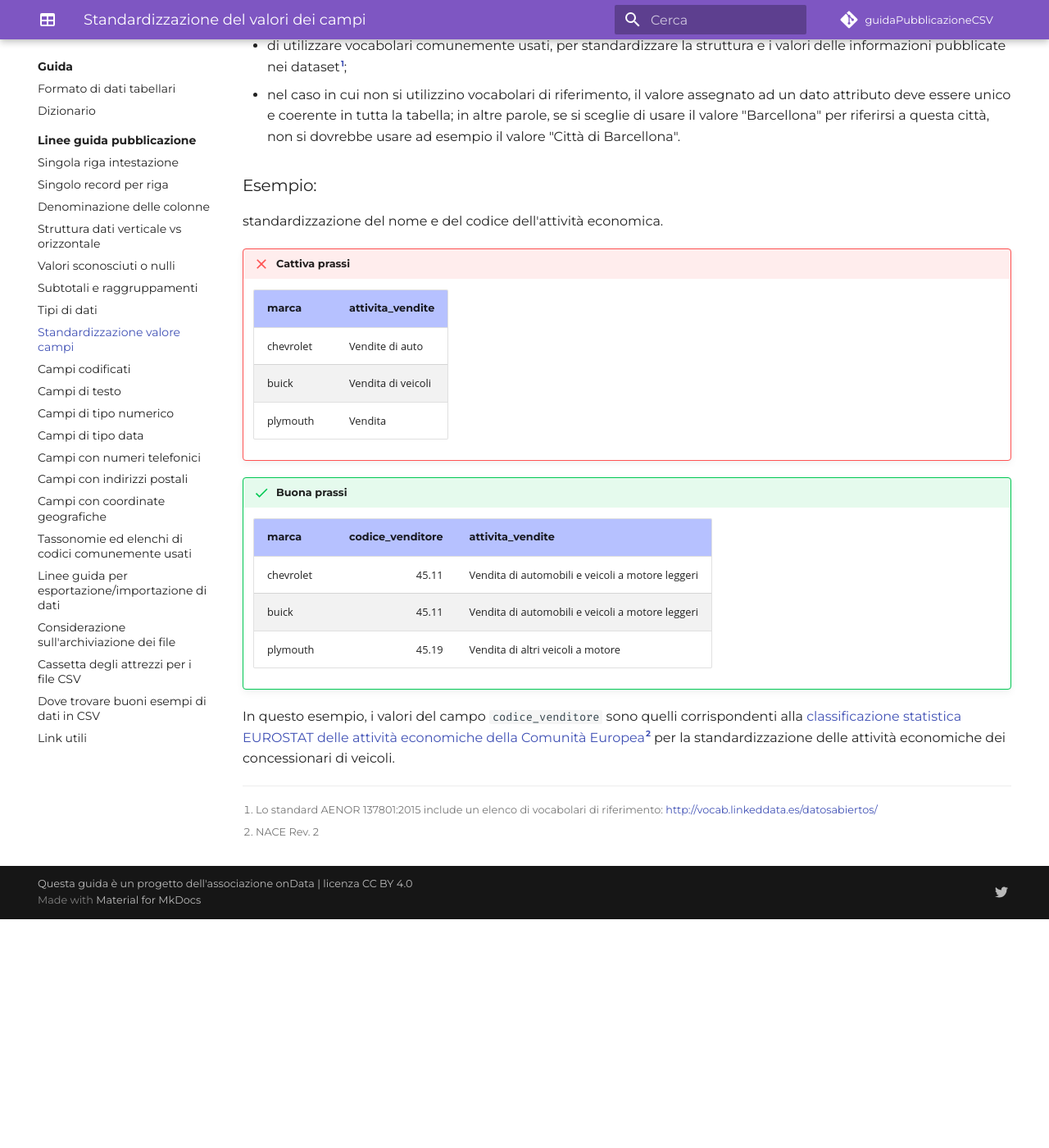
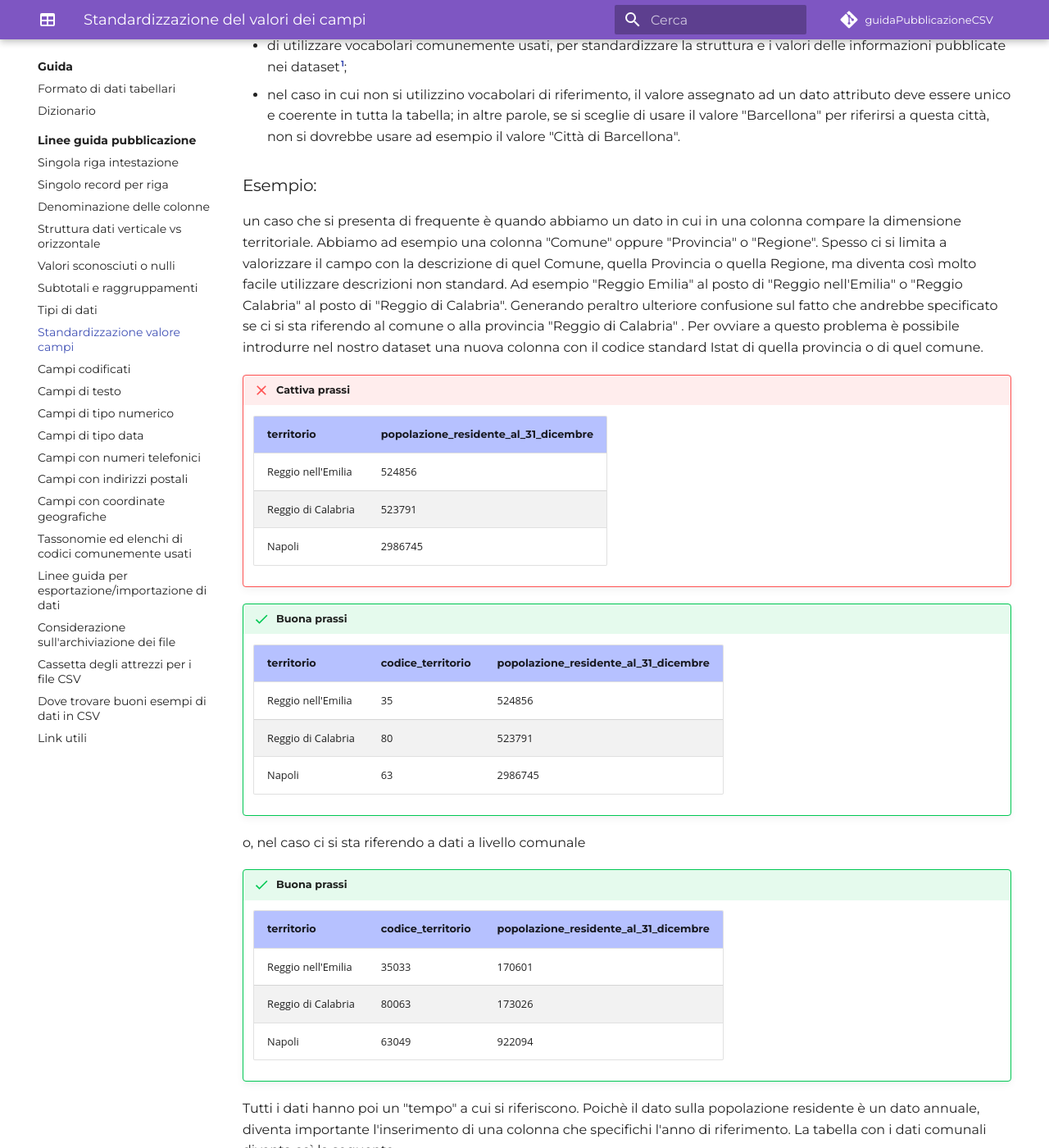
Before and after one commit to ondata/guidaPraticaPubblicazioneCSV, an MkDocs documentation site: the page built from docs/guida/linee_guida_pubblicazione/P08_standardizzazione_valori_campi.md, in a window 1280 px wide and 1400 px high, scrolled down 460 px. Shown: the whole window at 82% size. Built offline with MkDocs 1.6.1 and Material for MkDocs 9.7.7, drawn with Linux system fonts in a browser that asks for light colours; comment, search, counter and statistics services are not loaded; before the commit the page ends 1581 px from its top, so only the background shows below that; some of the changed text lies outside the part shown.

Commit message:
Update P08_standardizzazione_valori_campi.md

```diff
--- a/docs/guida/linee_guida_pubblicazione/P08_standardizzazione_valori_campi.md
+++ b/docs/guida/linee_guida_pubblicazione/P08_standardizzazione_valori_campi.md
@@ -23,7 +23,49 @@ Si raccomanda:
 
 
 ### Esempio:
-standardizzazione del nome e del codice dell'attività economica.
+un caso che si presenta di frequente è quando abbiamo un dato in cui in una colonna compare la dimensione territoriale. Abbiamo ad esempio una colonna "Comune" oppure "Provincia" o "Regione". Spesso ci si limita a valorizzare il campo con la descrizione di quel Comune, quella Provincia o quella Regione, ma  diventa così molto facile utilizzare descrizioni non standard. Ad esempio "Reggio Emilia" al posto di "Reggio nell'Emilia" o "Reggio Calabria" al posto di "Reggio di Calabria". Generando peraltro ulteriore confusione sul fatto che andrebbe specificato se ci si sta riferendo al comune o alla provincia "Reggio di Calabria" .  Per ovviare a questo problema è possibile introdurre nel nostro dataset una nuova colonna con il codice standard Istat di quella provincia o di quel comune.
+
+!!! failure "Cattiva prassi"
+
+    | territorio | popolazione_residente_al_31_dicembre |
+    | --- | --- |
+    | Reggio nell'Emilia | 524856 |
+    | Reggio di Calabria | 523791 |
+    | Napoli | 2986745 |
+
+!!! success "Buona prassi"
+
+     | territorio | codice_territorio | popolazione_residente_al_31_dicembre |
+    | --- | --- | --- |
+    | Reggio nell'Emilia | 35 | 524856 |
+    | Reggio di Calabria | 80 | 523791 |
+    | Napoli | 63 | 2986745 |
+
+o, nel caso ci si sta riferendo a dati a livello comunale
+
+!!! success "Buona prassi"
+
+     | territorio | codice_territorio | popolazione_residente_al_31_dicembre |
+    | --- | --- | --- |
+    | Reggio nell'Emilia | 35033 | 170601 |
+    | Reggio di Calabria | 80063 | 173026 |
+    | Napoli | 63049 | 922094 |
+
+
+Tutti i dati hanno poi un "tempo" a cui si riferiscono. Poichè il dato sulla popolazione residente è un dato annuale, diventa importante l'inserimento di una colonna che specifichi l'anno di riferimento. La tabella con i dati comunali diventa coì la seguente
+
+!!! success "Buona prassi"
+
+     | territorio | codice_territorio | popolazione_residente_al_31_dicembre | anno |
+    | --- | --- | --- | --- |
+    | Reggio nell'Emilia | 35033 | 170601 | 2020 |
+    | Reggio di Calabria | 80063 | 173026 | 2020 |
+    | Napoli | 63049 | 922094 | 2020 |
+
+
+
+### Esempio:
+un altro esempio lo possiamo avere con la standardizzazione del nome e del codice dell'attività economica. Nell'esempio che segue è stato introdotto nella tabella il codice NACE delle attività economiche così come descritte da EUROSTAT
 
 !!! failure "Cattiva prassi"
 
```
Also changed, not shown: other parts of docs/guida/linee_guida_pubblicazione/P08_standardizzazione_valori_campi.md (+1 -1 lines).
